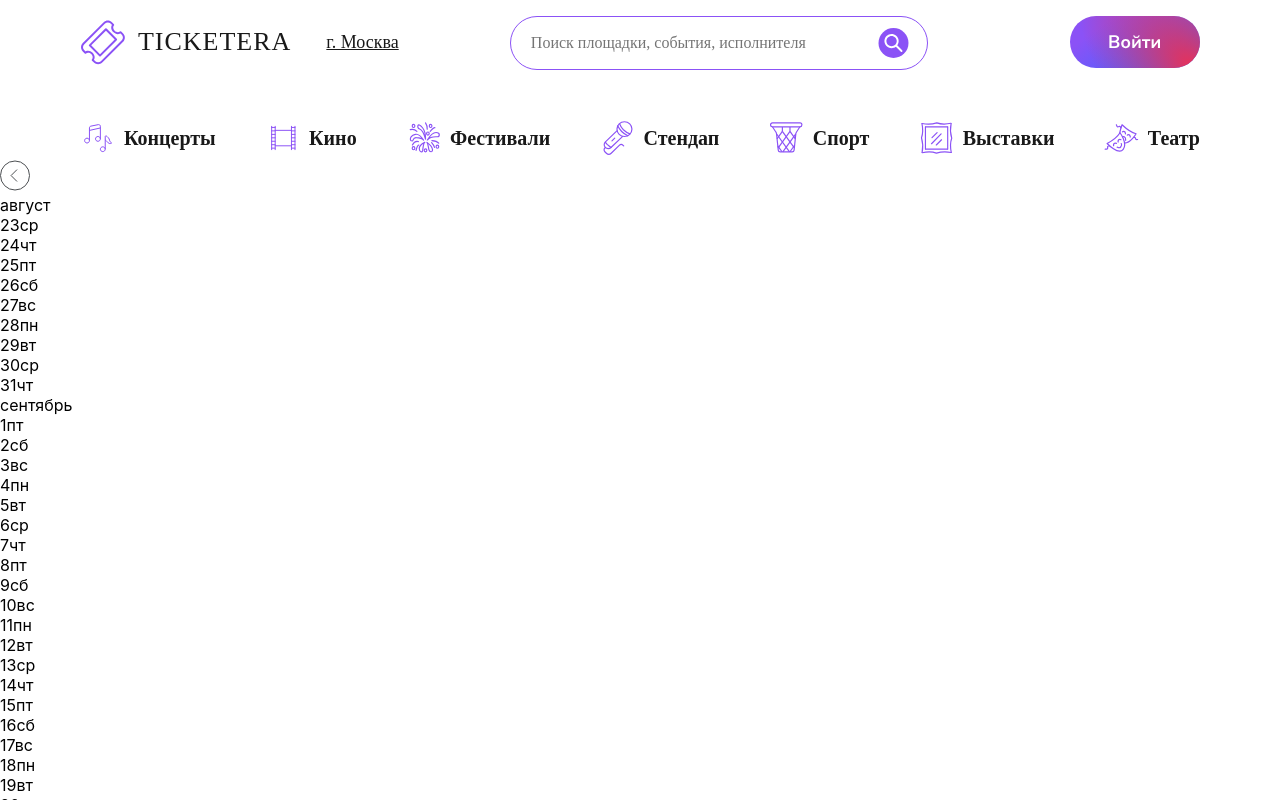
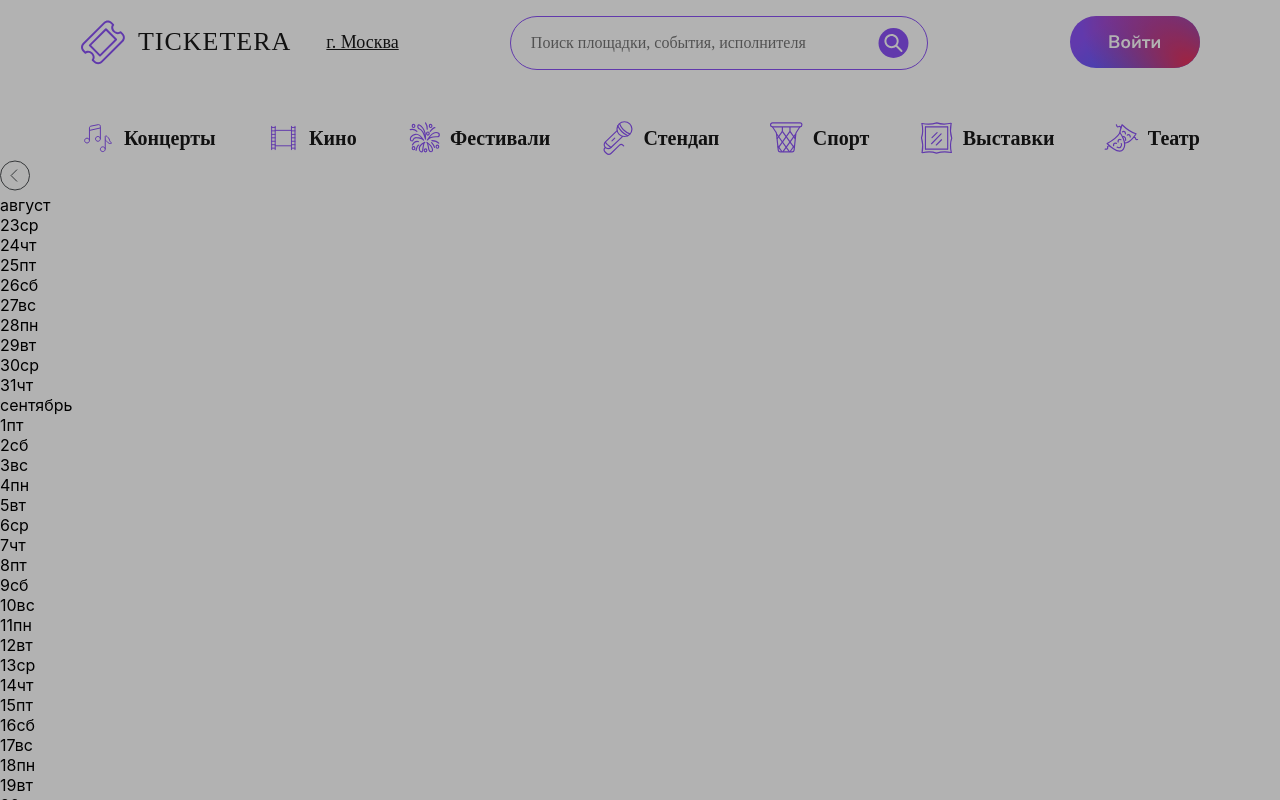
Before and after one commit to by-the-ticket-take-the-ride/frontend, a React (Create React App) app: page / in a window 1280 px wide. Shown: the top 800 px of the page. Built offline with nearby package versions, Linux system fonts and the light colour scheme; no server answers.

Commit message:
feat: настройка запроса регистрации

```diff
--- a/src/components/Main/Main.css
+++ b/src/components/Main/Main.css
@@ -1,13 +1,12 @@
-.content {
-  width: 100%;
-  min-height: 2000px;
-}
 .cover-blackout {
   position: fixed;
+  top: 0;
+  left: 0;
   display: flex;
   justify-content: center;
   align-items: center;
   width: 100vw;
   min-height: 100vh;
   background-color: rgba(0, 0, 0, .3);
+  z-index: 999;
 }
--- a/src/components/Main/Main.jsx
+++ b/src/components/Main/Main.jsx
@@ -8,15 +8,13 @@ import ConfirmEmail from './ConfirmEmail/ConfirmEmail';
 
 function Main() {
   return (
-    <main className="content">
-      <div className="cover-blackout">
-        <Register/>
-        {/*<Login/>
-        <PasswordRecovery/>
-        <CheckEmail/>
-        <ConfirmEmail/>*/}
-      </div>
-    </main>
+    <div className="cover-blackout">
+      {/*<Register/>
+      <Login/>
+      <PasswordRecovery/>
+      <CheckEmail/>
+      <ConfirmEmail/>*/}
+    </div>
   )
 }
 
```
